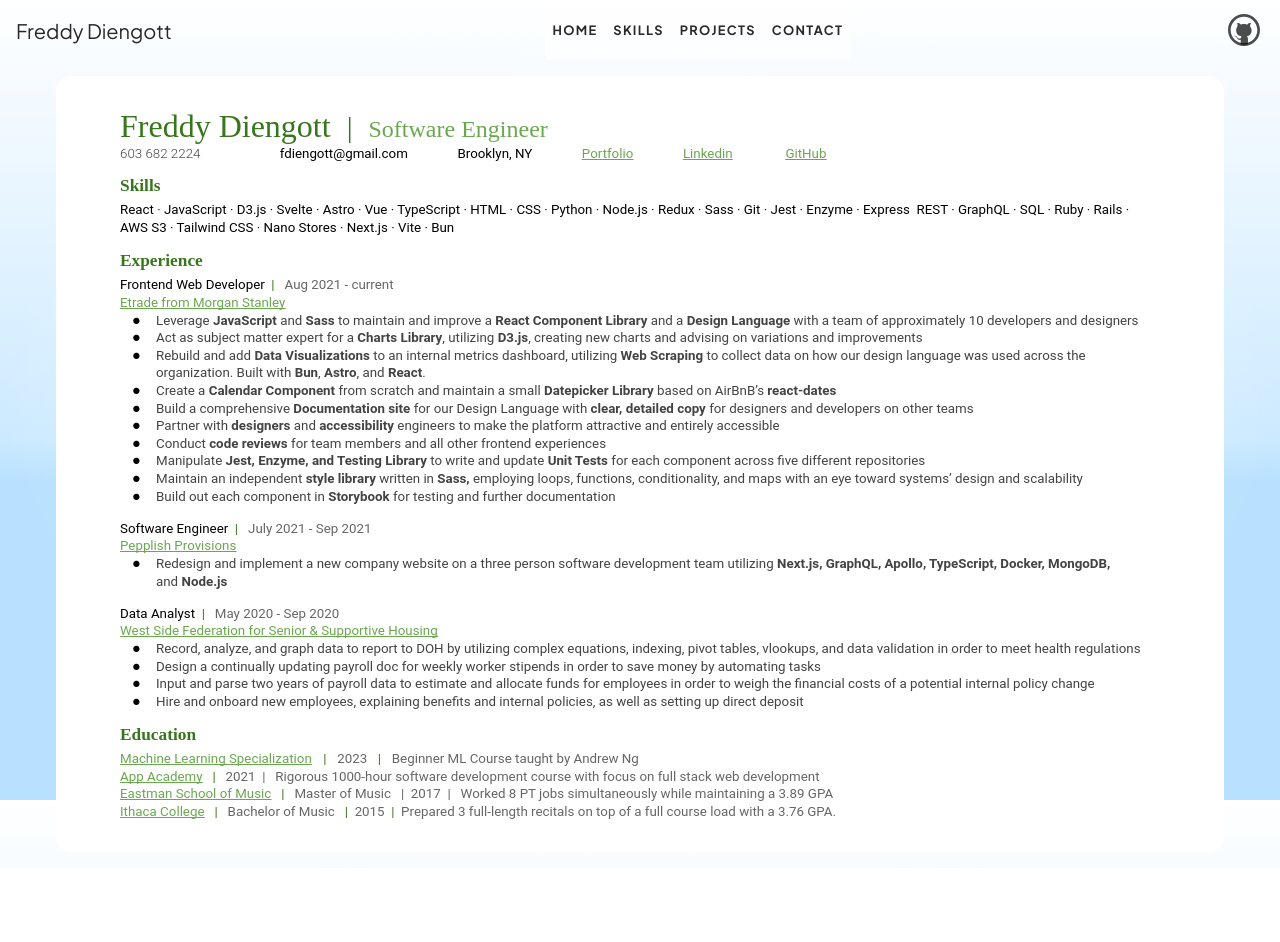
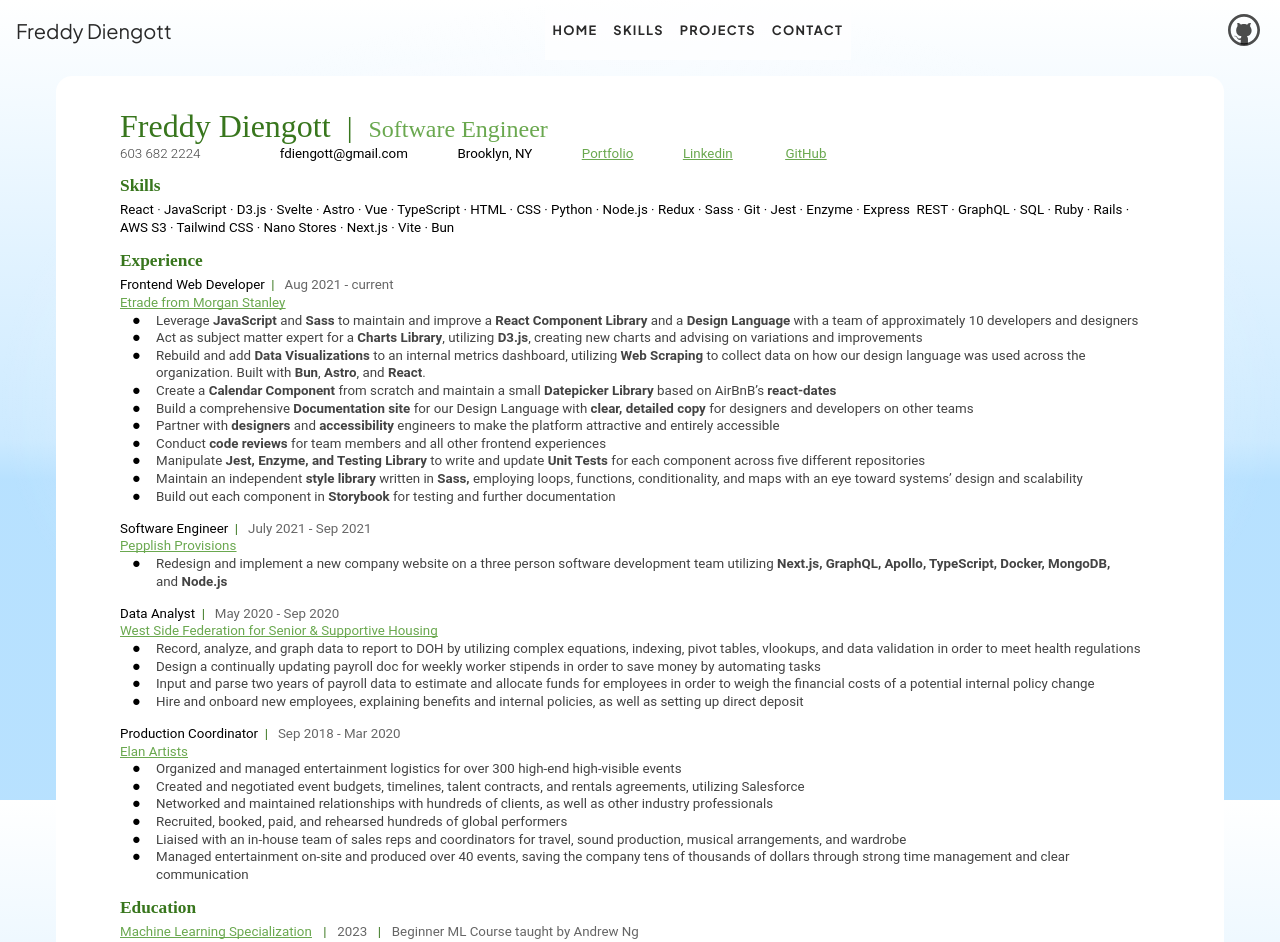
Before and after one commit to fdiengott/portfolio-svelte, a SvelteKit app: page /resume in a window 1280 px wide. Shown: the top 942 px of the page. Before the commit the page ends 868 px from the top, so only its background shows below. Built offline with nearby package versions, Linux system fonts and the light colour scheme; a web font is replaced by a local one.

Commit message:
add elan to resume

```diff
--- a/src/routes/resume/+page.svelte
+++ b/src/routes/resume/+page.svelte
@@ -205,6 +205,48 @@
 			<span class="c1 c2"
 				>Hire and onboard new employees, explaining benefits and internal policies, as well as setting up direct
 				deposit
+			</span>
+		</li>
+	</ul>
+	<p class="c9"><span class="c2 c14 c11 c26" /></p>
+	<p class="c10">
+		<span class="c11 c14">Production Coordinator</span><span class="c11 c13">&nbsp; </span><span class="c14 c11 c18"
+			>|</span
+		><span class="c13 c2 c11">&nbsp; &nbsp;Sep 2018 - Mar 2020</span>
+	</p>
+	<p class="c10">
+		<span class="c5 c12"><a class="c7" href="https://elanartists.com/" target="_blank">Elan Artists</a></span>
+	</p>
+	<ul class="c20 lst-kix_i5opmugboj5i-0">
+		<li class="c6 li-bullet-0">
+			<span class="c1 c2">
+				Organized and managed entertainment logistics for over 300 high-end high-visible events
+			</span>
+		</li>
+		<li class="c6 li-bullet-0">
+			<span class="c1 c2">
+				Created and negotiated event budgets, timelines, talent contracts, and rentals agreements, utilizing
+				Salesforce
+			</span>
+		</li>
+		<li class="c6 li-bullet-0">
+			<span class="c1 c2">
+				Networked and maintained relationships with hundreds of clients, as well as other industry professionals
+			</span>
+		</li>
+		<li class="c6 li-bullet-0">
+			<span class="c1 c2"> Recruited, booked, paid, and rehearsed hundreds of global performers </span>
+		</li>
+		<li class="c6 li-bullet-0">
+			<span class="c1 c2">
+				Liaised with an in-house team of sales reps and coordinators for travel, sound production, musical
+				arrangements, and wardrobe
+			</span>
+		</li>
+		<li class="c6 li-bullet-0">
+			<span class="c1 c2">
+				Managed entertainment on-site and produced over 40 events, saving the company tens of thousands of
+				dollars through strong time management and clear communication
 			</span>
 		</li>
 	</ul>
```
